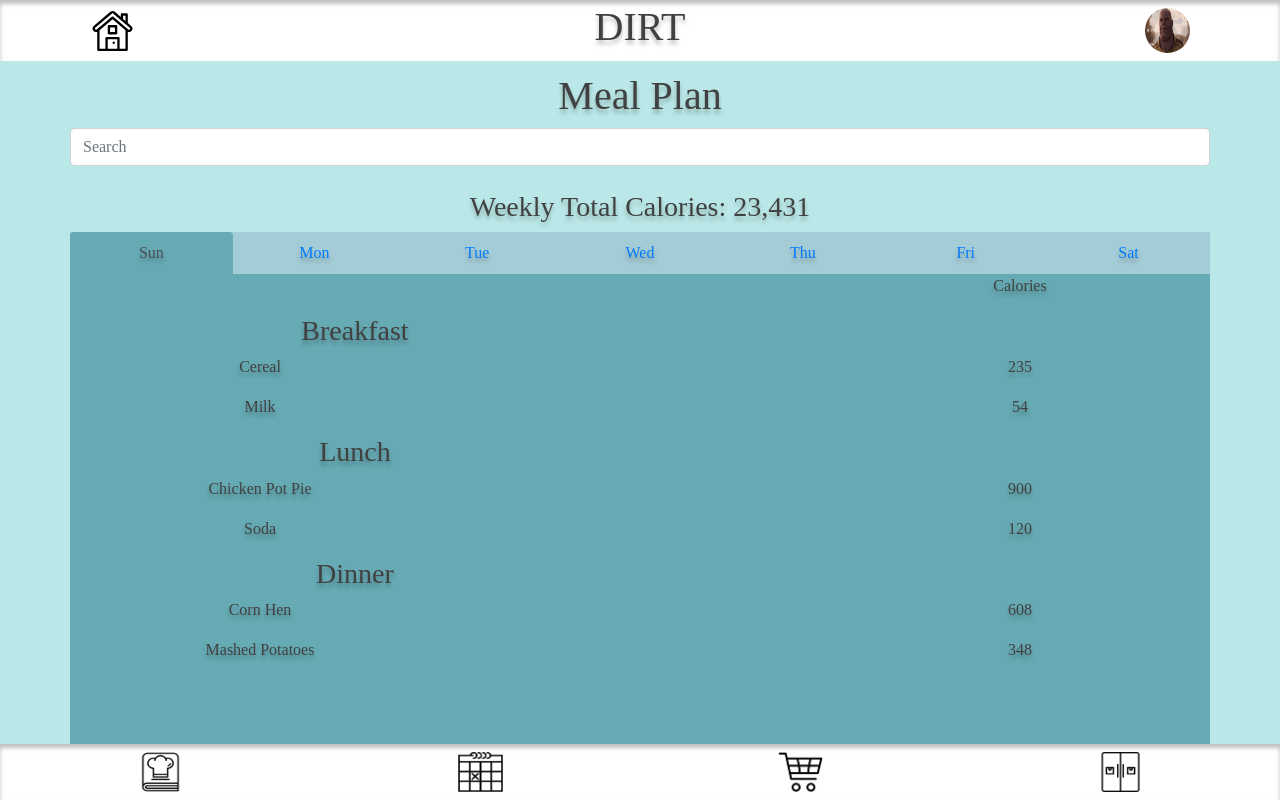
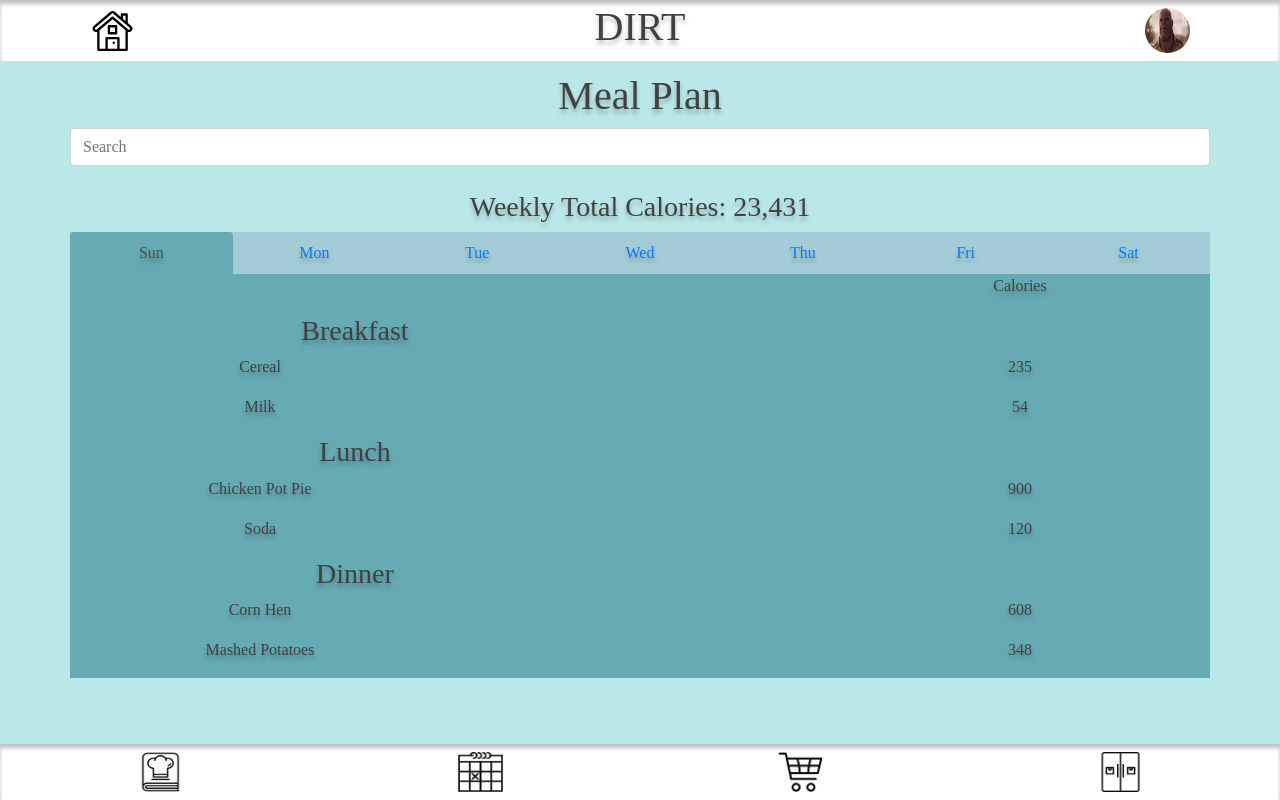
Before and after one commit to awong27/resetArea, a React (Create React App) app in the folder application/team102/UI/: page /mealplan in a window 1280 px wide. Shown: the top 800 px of the page. Built offline with nearby package versions, Linux system fonts and the light colour scheme; the HTML template or start-up script is replaced by a standard one.

Commit message:
reformating offset pages

```diff
--- a/application/team102/UI/src/App.css
+++ b/application/team102/UI/src/App.css
@@ -3,7 +3,8 @@
 }
 .Main {
   background-color: #bae8e8;
-  height: 100vh;
+  height: 200%;
+  min-height: 100vh;
 }
 .upperbox {
   background-color: #e3f6f5;
@@ -54,8 +55,10 @@
   background-color: #bae8e8;
   padding-left: 0 !important;
   padding-right: 0 !important;
+  min-height: 100vh;
   height: 100% !important;
-
+  margin: 0 !important;
+  width: 100vw;
 }
 .listItem {
   width: 100vw !important;
--- a/application/team102/UI/src/Component/Home.js
+++ b/application/team102/UI/src/Component/Home.js
@@ -58,7 +58,7 @@ deleteItems(id) {
 
 
     return (
-      <div align = "center" > <TopBar/>
+      <div align = "center" className="container"> <TopBar/>
       <Container className="HomePage">  <br/>
 
         <Row className="homeRow">
--- a/application/team102/UI/src/Component/MealPlan.js
+++ b/application/team102/UI/src/Component/MealPlan.js
@@ -24,7 +24,7 @@ export default class MealPlan extends Component {
   render() {
 
     return (
-      <div style={{height: "100%"}}><TopBar/>
+      <div className="container"><TopBar/>
       <Container>  <br/><br/><br/>
       <Row><Col><h1>Meal Plan</h1></Col></Row>
       <Row><Col><Input type="search" name="search" id="exampleSearch" placeholder="Search" /></Col></Row>
--- a/application/team102/UI/src/Component/mealplan.css
+++ b/application/team102/UI/src/Component/mealplan.css
@@ -12,3 +12,6 @@
     background-color: rgb(102, 170, 180);
     height: 100%;
 }
+.tab-pane.active {
+    height: 100%;
+}
--- a/application/team102/UI/src/SignIn.js
+++ b/application/team102/UI/src/SignIn.js
@@ -129,6 +129,10 @@ export default class SignIn extends Component {
           </FormGroup>
         </> : <>
         <FormGroup>
+          <Label for="exampleEmail">Email</Label>
+          <Input type="email" name="email" id="exampleEmail" placeholder="Email" />
+        </FormGroup>
+        <FormGroup>
             <Label for="exampleUsername">Username</Label>
             <Input
               type="username"
@@ -148,11 +152,6 @@ export default class SignIn extends Component {
               value={this.state.Password}
               onChange={this.onChangepassword} />
           </FormGroup>
-        <FormGroup>
-          <Label for="exampleUsername">UserName</Label>
-          <Input type="Username" name="Username" id="exampleUsername" placeholder="Username" />
-        </FormGroup>
-
         </>}
         </div>
         <div className="lowerbox">
```
